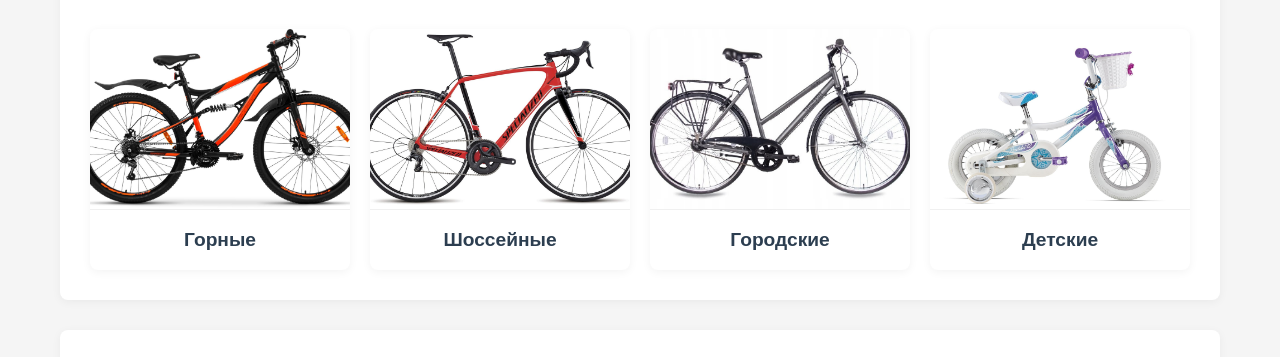
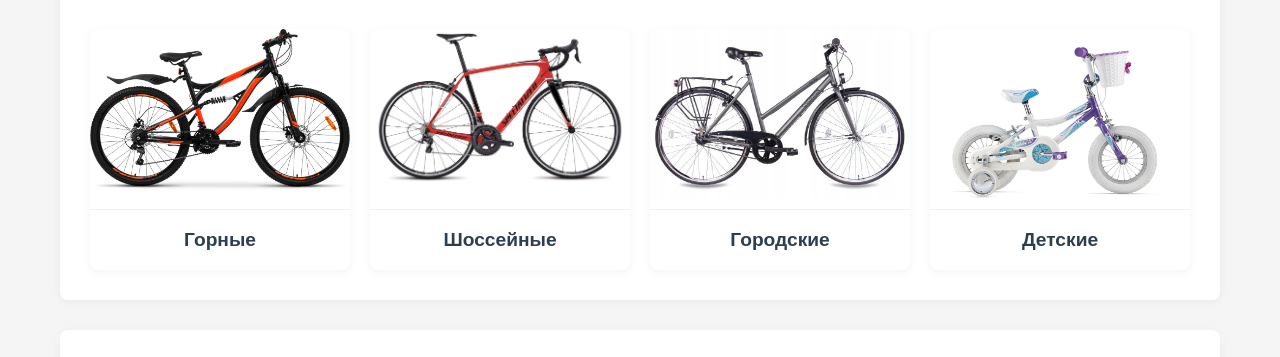
Before and after one commit to algorithm-ssau/Team1_6302, a website: page index.html in a window 1280 px wide. Shown: the part 422-779 px from the top of the page. Drawn offline with Linux system fonts and the light colour scheme.

Commit message:
подправил стили

```diff
--- a/css/style.css
+++ b/css/style.css
@@ -737,7 +737,8 @@ footer {
 
 .category-image img {
     width: 100%;
-    height: 100%;
+    height: auto;
+    display: block;
     object-fit: cover;
     transition: transform 0.5s;
 }
```
